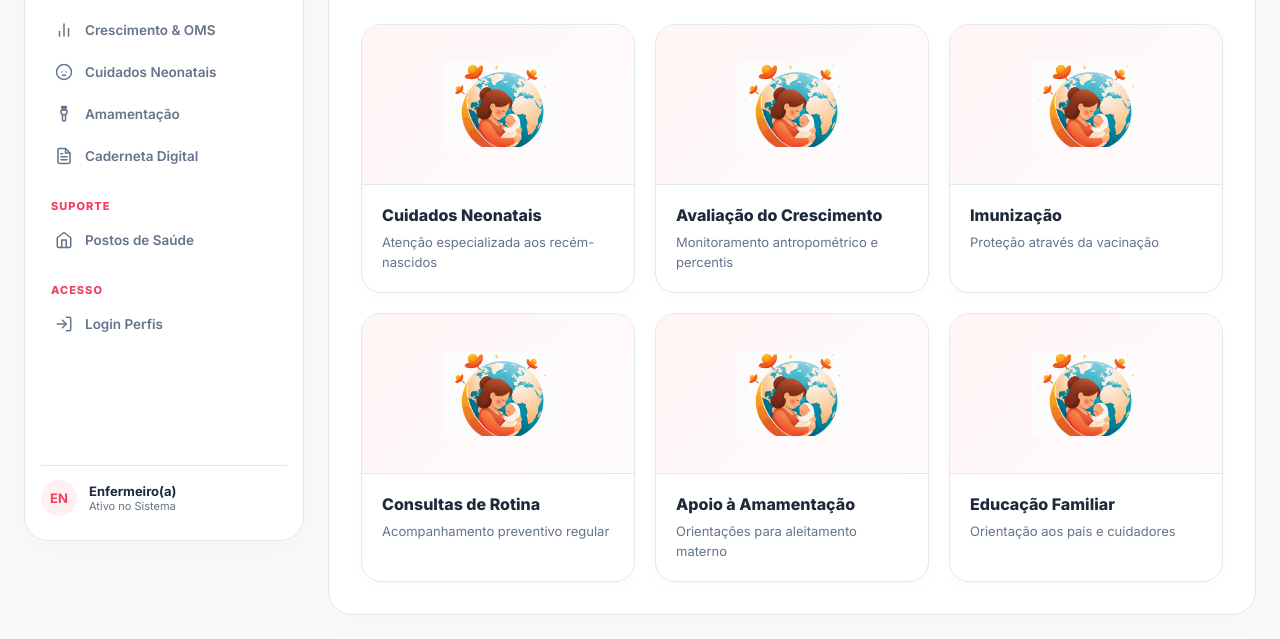
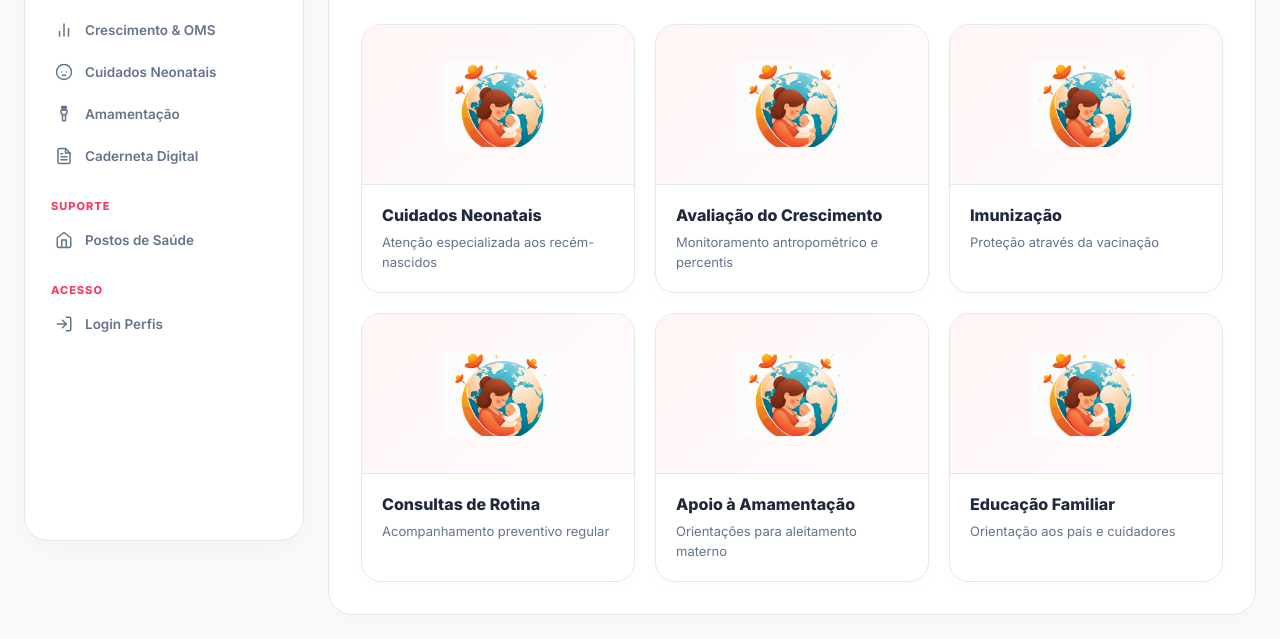
Before and after one commit to luizfr-jr/Puericultura-App, a plain HTML site: page index.html in a window 1280 px wide. Shown: the part 235-874 px from the top of the page. Drawn offline with Linux system fonts and the light colour scheme.

Commit message:
Removido o bloco de perfil fixo (Enfermeiro) do menu lateral

```diff
--- a/index.html
+++ b/index.html
@@ -41,14 +41,6 @@
                 <li><a id="btnAcessoPerfis" style="cursor: pointer;"><svg viewBox="0 0 24 24" fill="none" stroke="currentColor" stroke-width="2" stroke-linecap="round" stroke-linejoin="round"><path d="M15 3h4a2 2 0 0 1 2 2v14a2 2 0 0 1-2 2h-4"/><polyline points="10 17 15 12 10 7"/><line x1="15" y1="12" x2="3" y2="12"/></svg> Login Perfis</a></li>
             </ul>
 
-            <div class="sidebar-footer">
-                <div class="user-avatar">EN</div>
-                <div class="user-info">
-                    <h4>Enfermeiro(a)</h4>
-                    <p>Ativo no Sistema</p>
-                </div>
-
-            </div>
         </aside>
 
         <main class="main-content">
```
